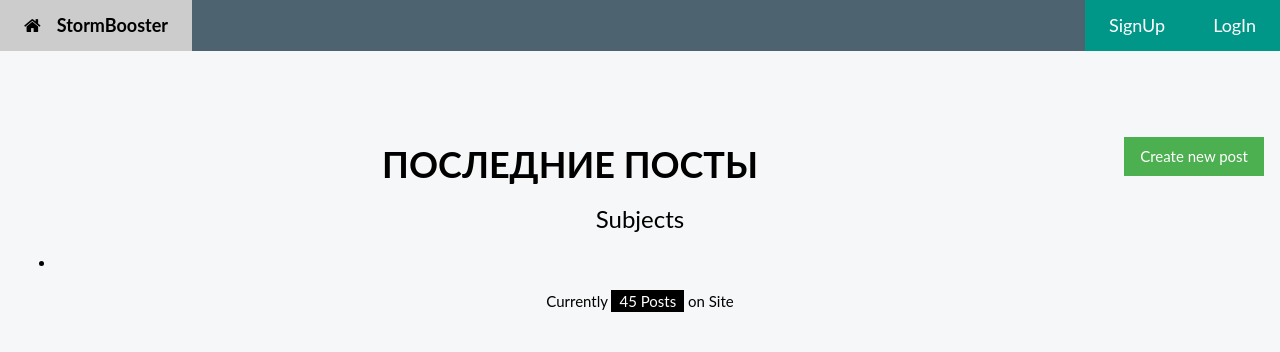
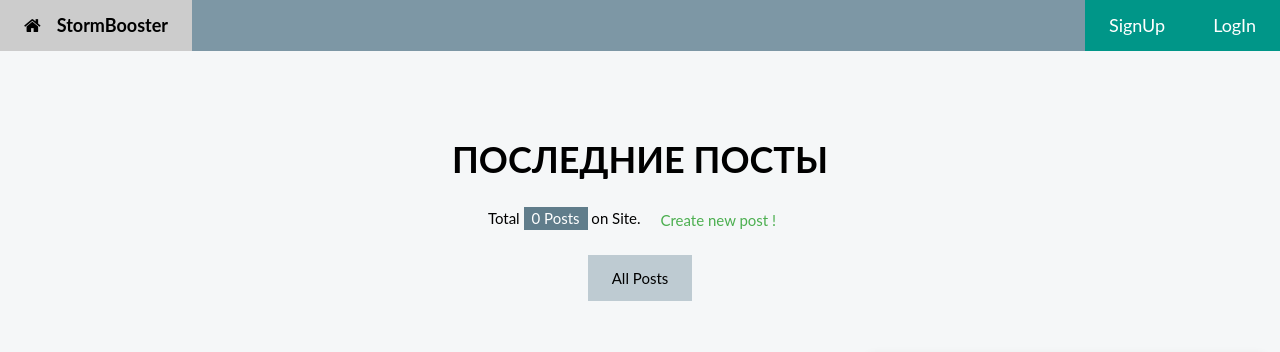
Before and after one commit to jonndoe/simpleblog, a Django app: page /post/ in a window 1280 px wide. Shown: the top 352 px of the page. Run offline with Django 3.2, Linux system fonts and the light colour scheme; data comes from the database, SQL or seed files in the repository; data that the repository does not hold is empty; parts of the project's set-up code (start-up, migrations or seed data) failed here and were passed over; some libraries are stand-ins or nearby versions.

Commit message:
some styling added to post_list.html

```diff
--- /dev/null
+++ b/app_posts/templatetags/blog_tags.py
@@ -0,0 +1,26 @@
+from django import template
+from ..models import Post
+
+from django.db.models import Count
+
+
+register = template.Library()
+
+
+@register.simple_tag
+def total_posts():
+    return Post.published.count()
+
+
+
+@register.inclusion_tag('posts/post/latest_posts.html')
+def show_latest_posts(count=5):
+    latest_posts = Post.published.order_by('-publish')[:count]
+    return {'latest_posts': latest_posts}
+
+
+@register.simple_tag
+def get_most_commented_posts(count=5):
+    return Post.published.annotate(
+        total_comments=Count('mycomments')).order_by(
+        '-total_comments')[:count]
--- a/templates/base.html
+++ b/templates/base.html
@@ -30,7 +30,7 @@ a{text-decoration: none;}
 
 <!-- Navbar -->
 <div class="w3-top">
- <div class="w3-bar w3-theme-d2 w3-left-align w3-large">
+ <div class="w3-bar w3-theme-l1 w3-left-align w3-large">
 
    <a href="{% url 'home'%}" class="w3-bar-item w3-button w3-padding-large"><i class="fa fa-home w3-margin-right"></i><b>StormBooster</b></a>
   {% if request.user.is_authenticated %}
--- /dev/null
+++ b/templates/posts/post/latest_posts.html
@@ -0,0 +1,24 @@
+{% load static %}
+
+  <!-- Posts -->
+
+  <div class="w3-card w3-margin">
+    <div class="w3-container w3-padding">
+      <h4>Latest Posts</h4>
+    </div>
+    <ul class="w3-ul w3-hoverable w3-white">
+
+
+        {% for post in latest_posts %}
+      <a href="{% url 'post_detail' post.slug %}">
+      <li class="w3-padding-16">
+        <img src="{% static 'images/1.jpg' %}" alt="Image" class="w3-left w3-margin-right" style="width:50px">
+        <span class="w3-large">{{ post.owner }}</span><br>
+        <span>{{ post.title }}</span>
+      </li>
+      </a>
+      {% endfor %}
+
+
+    </ul>
+  </div>
--- a/templates/posts/post/list.html
+++ b/templates/posts/post/list.html
@@ -1,6 +1,8 @@
 {% extends "base.html" %}
 
 {% load static %}
+
+{% load blog_tags %}
 
 {% block title %}
     {% if subject %}
@@ -9,6 +11,20 @@
         All Posts
     {% endif %}
 {% endblock %}
+
+
+<!-- hero images style -->
+{% block style %}
+<style>
+.bgimgpostlist {
+    //This url is left here as working example
+    //background-image: url('{% if post.postavatar %}{{ post.postavatar.url }}{% else %}{% static 'img/no_image.png' %}{% endif %}');
+    min-height: 100%;
+    background-position: center;
+    background-size: cover;
+}
+</style>
+{% endblock style %}
 
 
 {% block content %}
@@ -21,23 +37,18 @@ and is wrapped around the whole page content, except for the footer in this exam
 <!-- Header -->
 <header class="w3-container w3-center w3-padding-32">
     <div class="contents">
-        <p>
-            <a href="{% url 'post_create' %}" class="button w3-button w3-green w3-right">Create new post</a>
-        </p>
         <h1><b>ПОСЛЕДНИЕ ПОСТЫ</b></h1>
-        <h3>Subjects</h3>
-        <ul>
-            <li {% if not subject %} class="selected" {%endif%} ><a href="{% url 'post_list' %}"></a></li>
-            {% for s in subjects %}
-                <li {% if subject == s %}class="selected"{% endif %}>
-                    <a href="{% url 'post_list_subject' s.slug %}"> {{ s.title }}<br><span>{{ s.total_posts }} posts</span></a>
-                </li>
-            {% endfor %}
-        </ul>
+        <p>Total <a href="{% url 'post_list'%}"><span class="w3-tag w3-theme"> {% total_posts %}  Posts</span></a> on Site. <a href="{% url 'post_create' %}" class="w3-button w3-text-green">Create new post !</a></p>
+          <!-- Navbar (placed at the bottom of the header image) -->
+        <div class="w3-bar w3-light-grey w3-display" style="bottom:-16px">
+
+                  <a class="w3-bar-item w3-button w3-padding-large {% if not subject %} w3-theme-l3 {%endif%} w3-white" href="{% url 'post_list' %}">All Posts</a>
+                  {% for s in subjects %}
+                          <a class="w3-bar-item w3-button w3-padding-large {% if subject == s %}w3-theme-l3{% endif %} w3-white" href="{% url 'post_list_subject' s.slug %}"> {{ s.title }}<span>{{ s.total_posts }} posts</span></a>
+                  {% endfor %}
+        </div>
     </div>
-  <p>Currently <a href="{% url 'post_list'%}"><span class="w3-tag"> 45 Posts</span></a> on Site</p>
 </header>
-
 
 <!-- Grid -->
 <div class="w3-row">
@@ -45,9 +56,7 @@ and is wrapped around the whole page content, except for the footer in this exam
 <!-- Blog entries -->
 <div class="w3-col l8 s12">
 
-
-
-  Blog entry
+  <!-- Blog entry -->
   {% if tag %}
   <div class="w3-container">
     <h2>{{ tagged_posts }} Posts tagged with <span class="w3-tag">{{ tag.name }}</span></h2>
@@ -56,12 +65,14 @@ and is wrapped around the whole page content, except for the footer in this exam
 
   {% for post in posts %}
   <div class="w3-card-4 w3-margin w3-white">
-    <img src="{% if post.postavatar %}{{ post.postavatar.url }}{% else %}{% static 'img/no_image.png' %}{% endif %}" alt="Nature" style="width:100%">
+
+    <div class="bgimgpostlist w3-display-container w3-text-white" style="background-image: url('{% if post.postavatar %}{{ post.postavatar.url }}{% else %}{% static 'img/no_image.png' %}{% endif %}');">
+     <br><br><br><br><br><br><br><br><br><br><br><br>
+    </div>
+
     <div class="w3-container">
       <h3><b>{{ post.title }}</b></h3>
        <p>
-
-
          {% if post.tags.all %}
       Tags:
          {% endif %}
@@ -70,10 +81,8 @@ and is wrapped around the whole page content, except for the footer in this exam
         <span class="w3-tag">{{ tag.name }}</span>
       </a>
       {% endfor %}
-
-
        </p>
-      <h5><span class="w3-opacity">Created {{ post.created }} by {{ post.owner }}</span></h5>
+      <h5><span class="w3-opacity">Published {{ post.publish }} by {{ post.owner }}</span></h5>
     </div>
 
     <div class="w3-container">
@@ -85,7 +94,7 @@ and is wrapped around the whole page content, except for the footer in this exam
           </a>
         </div>
         <div class="w3-col m4 w3-hide-small">
-          <p><span class="w3-padding-large w3-right"><b>Comments  </b> <span class="w3-tag">0</span></span></p>
+          <p><span class="w3-padding-large w3-right"><b>Comments  </b> <span class="w3-tag w3-theme">{{ post.mycomments.count }}</span></span></p>
         </div>
       </div>
     </div>
@@ -112,13 +121,12 @@ and is wrapped around the whole page content, except for the footer in this exam
   </div><hr>
 
   <!-- Latest Posts-->
-
+  {% show_latest_posts 3 %}
   <hr>
 
-
   <!-- Most commented posts -->
-
-    <div class="w3-card w3-margin">
+  {% get_most_commented_posts as most_commented_posts %}
+  <div class="w3-card w3-margin">
     <div class="w3-container w3-padding">
       <h4>Most commented Posts</h4>
     </div>
@@ -126,18 +134,14 @@ and is wrapped around the whole page content, except for the footer in this exam
         {% for post in posts %}
       <a href="{% url 'post_detail' post.slug %}">
       <li class="w3-padding-16">
-        <img src="{% static 'images/1.jpg' %}" alt="Image" class="w3-left w3-margin-right" style="width:50px">
+        <img src="{{ post.postavatar.url }}" alt="Image" class="w3-left w3-margin-right" style="max-height:30px;width:50px">
         <span class="w3-large">{{ post.owner }} </span><br>
-        <span>{{ post.title }}  <i class="fa fa-comment"></i>    5</span>
+        <span>{{ post.title }}  <i class="fa fa-comment"></i>{{ post.mycomments.count }}</span>
       </li>
       </a>
       {% endfor %}
     </ul>
   </div>
-
-
-
-
 
   <!-- Labels / tags -->
   <div class="w3-card w3-margin">
@@ -146,26 +150,11 @@ and is wrapped around the whole page content, except for the footer in this exam
     </div>
     <div class="w3-container w3-white">
     <p>
-
       {% for tag in tags.all %}
       <a href="{% url 'post_list_by_tag' tag.slug %}">
       <span class="w3-tag w3-black w3-small w3-margin-bottom"> {{ tag.name }} </span>
       </a>
       {% endfor %}
-
-      <a href="">
-      <span class="w3-tag w3-black w3-small w3-margin-bottom"> GAS </span>
-      </a>
-      <a href="">
-      <span class="w3-tag w3-black w3-small w3-margin-bottom"> GAS </span>
-      </a>
-      <a href="">
-      <span class="w3-tag w3-black w3-small w3-margin-bottom"> GAS </span>
-      </a>
-      <a href="">
-      <span class="w3-tag w3-black w3-small w3-margin-bottom"> GAS </span>
-      </a>
-
     </p>
     </div>
   </div>
```
